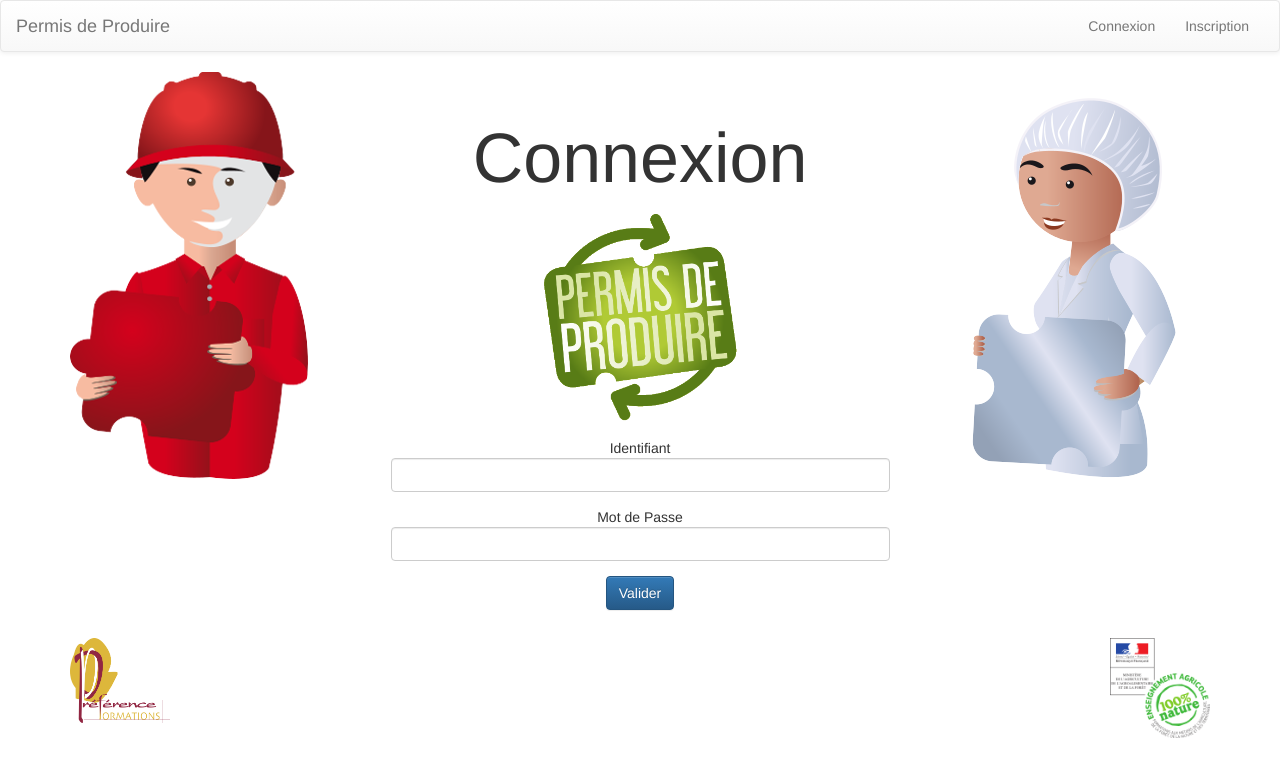
After one commit to vniati/permis_de_produire, a Django app: page /login in a window 1280 px wide. The commit adds this page. Shown: the top 777 px of the page. Run offline with Django 3.2, Linux system fonts and the light colour scheme; style sheets or scripts are compiled from the project's sources; parts of the project's set-up code (start-up, migrations or seed data) failed here and were passed over; some libraries are stand-ins or nearby versions.

Commit message:
add page login & modif homepage to register

```diff
--- a/PdP/forms.py
+++ b/PdP/forms.py
@@ -1,5 +1,9 @@
 from django import forms
 
 class RegisterForm(forms.Form):
-    identifiant = forms.CharField(label='Identifiant', widget=forms.TextInput(attrs={'class' : 'form-control'}),  required=True, max_length=130)
-    mot_de_passe = forms.CharField(widget=forms.PasswordInput(attrs={'class' : 'form-control'}), label='Mot de Passe',required=True, max_length=100)
+    identifiant = forms.CharField(label='Identifiant', widget=forms.TextInput(attrs={'class' : 'form-control'}))
+    password    = forms.CharField(label='Mot de Passe', widget=forms.PasswordInput(attrs={'class' : 'form-control'}))
+
+class LoginForm(forms.Form):
+    identifiant = forms.CharField(label='Identifiant', widget=forms.TextInput(attrs={'class' : 'form-control'}))
+    password    = forms.CharField(label='Mot de Passe', widget=forms.PasswordInput(attrs={'class' : 'form-control'}))
--- a/PdP/static/css/sass/_homepage.scss
+++ b/PdP/static/css/sass/_homepage.scss
@@ -6,6 +6,10 @@
     text-align: center;
     padding: 2em;
 }
+h1 {
+  font-size: 5em;
+}
+
 .footer {
     img {
         margin: auto;
--- /dev/null
+++ b/PdP/templates/login.html
@@ -0,0 +1,42 @@
+{% extends "base.html" %}
+
+{% block content %}
+<div class="container">
+    <div class="row">
+        <div class="col-sm-3 image">
+            <img src="/static/img/personnage1.png" alt="" class="img-responsive"/>
+        </div>
+        <div class="col-sm-6">
+            <div class="divForm">
+                <form role="form" action="/" method="post">
+                  {% csrf_token %}
+                    <div class="form-group">
+                       <h1>Connexion</h1>
+                    </div>
+                    <div class="form-group">
+                        <img src="/static/img/logo.png" alt="" class="img-responsive logo"/>
+                    </div>
+                    <div class="form-group">
+                      {{form.identifiant.label}}
+                      {{form.identifiant}}
+                    </div>
+                    <div class="form-group">
+                      {{form.password.label}}
+                      {{form.password}}
+                    </div>
+                    <button type="submit" class="btn btn-primary">Valider</button>
+                </form>
+            </div>
+        </div>
+        <div class="col-sm-3 image">
+            <img src="/static/img/personnage3.png" alt="" class="img-responsive"/>
+        </div>
+    </div>
+    <div class="row footer">
+        <div class="col-sm-12">
+            <img src="/static/img/logo-preff.png" alt="" class="img-responsive"/>
+            <img src="/static/img/MJN.png" alt="" class="img-responsive"/>
+        </div>
+    </div>
+</div>
+{% endblock %}
--- a/PdP/urls.py
+++ b/PdP/urls.py
@@ -1,7 +1,8 @@
 from django.conf.urls import url
-from views import homepage, server
+from views import register, server, login
 
 urlpatterns = [
-    url(r'^$', homepage),
+    url(r'^$', register),
     url(r'^server$', server),
+    url(r'^login$', login),
 ]
--- a/PdP/views.py
+++ b/PdP/views.py
@@ -2,23 +2,37 @@ from django.shortcuts import render, redirect
 from django.contrib.auth.models import User
 from django.contrib.auth import authenticate, login
 from models import GreenEq, RedEq, YellowEq, BlueEq
-from forms import RegisterForm
+from forms import RegisterForm, LoginForm
 # from forms import RegisterForm
 # Create your views here.
 
-def homepage(request):
+def login(request):
     if request.method == 'POST':
-        register_form = RegisterForm(request.POST)
-        if register_form.is_valid():
-            identifiant = register_form.cleaned_data["identifiant"]
-            mot_de_passe = register_form.cleaned_data["mot_de_passe"]
-            user = User.objects.create(username=identifiant,
-                                       password=mot_de_passe)
+        # register_form = RegisterForm(request.POST)
+        # if register_form.is_valid():
+        #     identifiant = register_form.cleaned_data["identifiant"]
+        #     password = register_form.cleaned_data["password"]
+        #     user = User.objects.create(username=identifiant,
+        #                                password=password)
             return redirect('/server')
     else:
         register_form = RegisterForm()
-    return render(request, "homepage.html",
+    return render(request, "login.html",
                           {"form":register_form})
+
+def register(request):
+    if request.method == 'POST':
+        login_form = LoginForm(request.POST)
+        if login_form.is_valid():
+            identifiant = login_form.cleaned_data["identifiant"]
+            password = login_form.cleaned_data["password"]
+            user = User.objects.create(username=identifiant,
+                                       password=password)
+            return redirect('/login')
+    else:
+        login_form = LoginForm()
+    return render(request, "register.html",
+                          {"form":login_form})
 
 def server(request):
     # user = request.user
--- a/permis_de_produire/templates/header.html
+++ b/permis_de_produire/templates/header.html
@@ -16,8 +16,8 @@
                     <li><a href="/add_post">Ajouter un post</a></li>
                 </ul> -->
                 <ul class="nav navbar-nav navbar-right">
-                    <li><a href="/profile/signup">Connexion</a></li>
-                    <li><a href="/profile/signin">Inscription</a></li>
+                    <li><a href="/login">Connexion</a></li>
+                    <li><a href="/">Inscription</a></li>
                     <!-- <li><a href="/profile/signout">Logout</a></li> -->
                 </ul>
             </div>
```
Also changed, not shown: PdP/templates/register.html (renamed from PdP/templates/homepage.html, +9 -2 lines), 1 other file.
